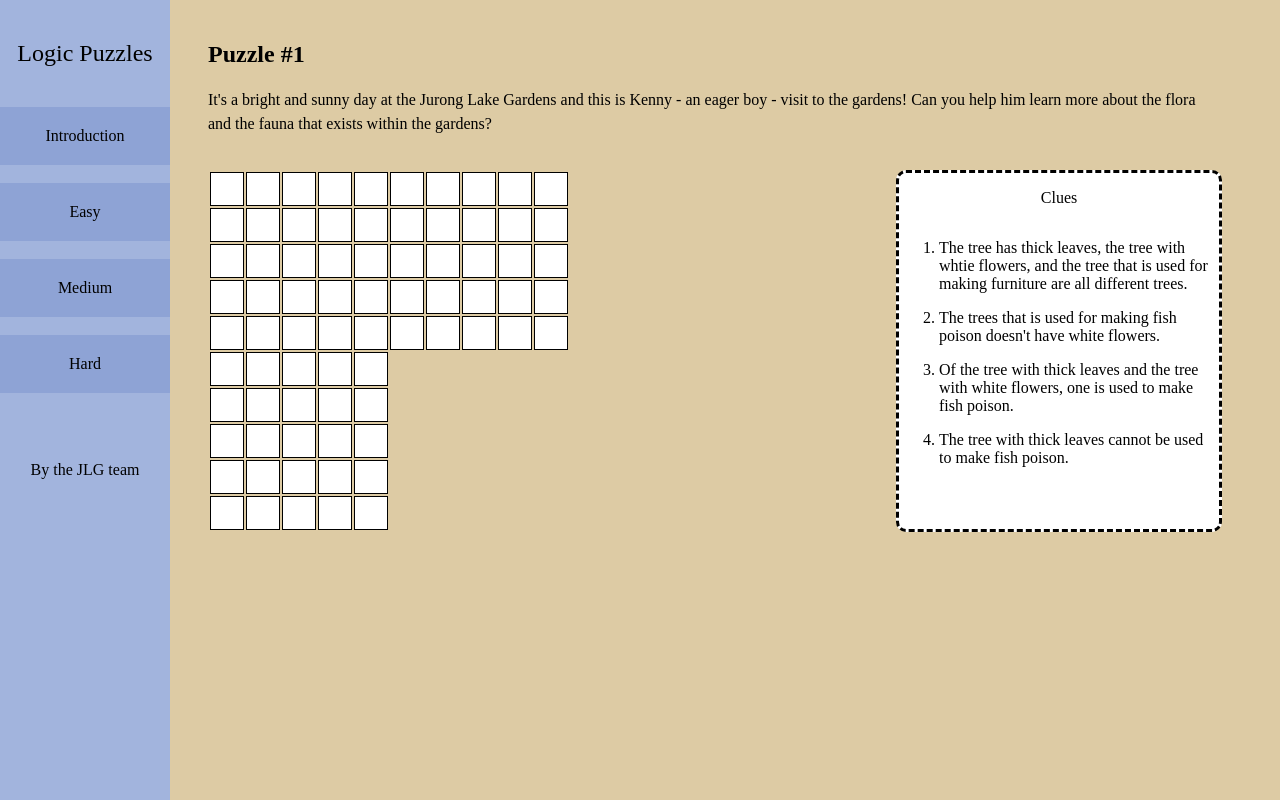
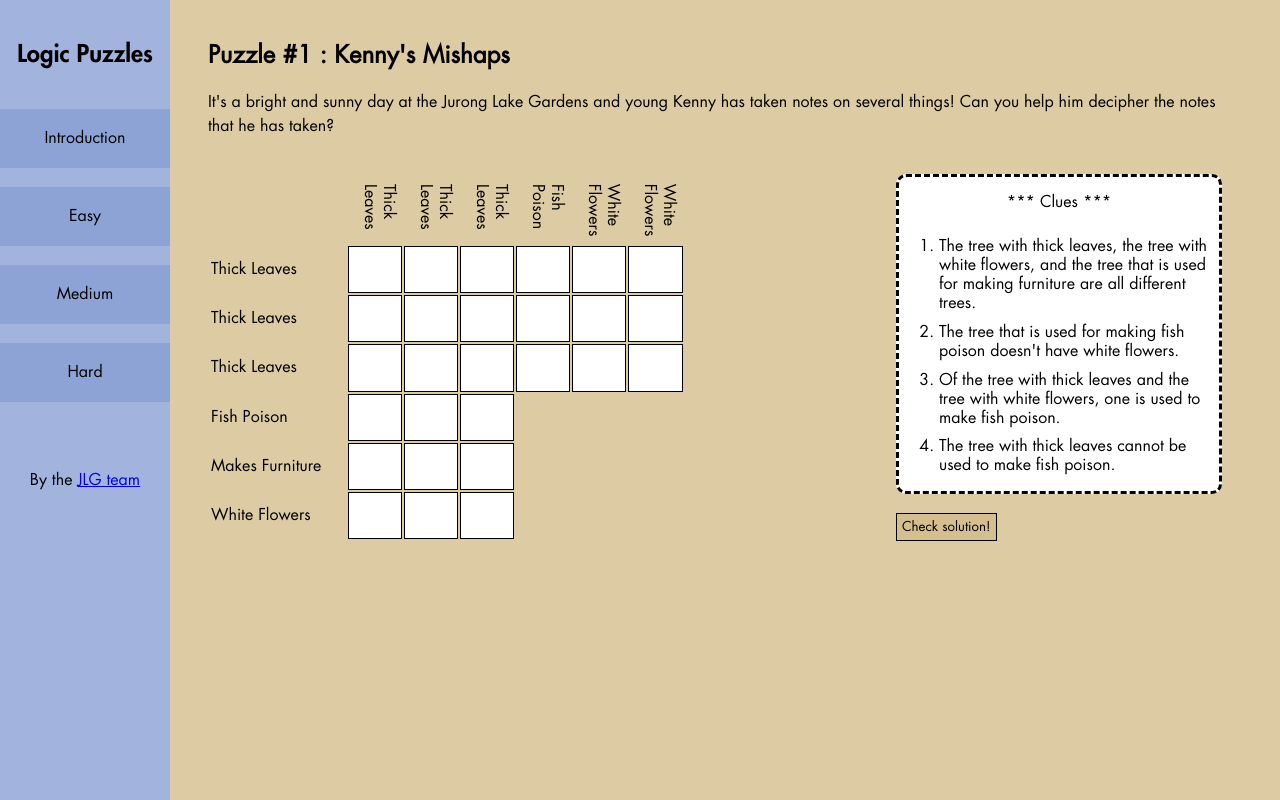
Before and after one commit to kevfo/Logic-Puzzles-in-HTML, a plain HTML site: page index.html in a window 1280 px wide. Both pictures are taken after a click on the element "Easy". Drawn offline with Linux system fonts and the light colour scheme.

Commit message:
First major commit

```diff
--- a/assets/levelData.js
+++ b/assets/levelData.js
@@ -1,15 +1,66 @@
 // This file is used to store data on levels:
-const levelOne = [
+const levelOne = {
+  rowTitles : [
+    'White Flowers',
+    'Makes Furniture',
+    'Fish Poison',
+    'Thick Leaves',
+    'Thick Leaves',
+    'Thick Leaves'
+  ],
+  colTitles : [
+    'White Flowers',
+    'White Flowers',
+    'Fish Poison',
+    'Thick Leaves',
+    'Thick Leaves',
+    'Thick Leaves'
+  ],
+  winningSelections : [
 
+  ]
+}
 
-]
+const levelTwo = {
+  rowTitles : [
+    'White Flowers',
+    'Makes Furniture',
+    'Fish Poison',
+    'Thick Leaves',
+    'Thick Leaves',
+    'Thick Leaves'
+  ],
+  colTitles : [
+    'White Flowers',
+    'Making Furniture',
+    'Fish Poison',
+    'Thick Leaves',
+    'Thick Leaves',
+    'Thick Leaves'
+  ],
+  winningSelections : [
 
-const levelTwo = [
+  ]
+}
 
+const levelThree = {
+  rowTitles : [
+    'White Flowers',
+    'Makes Furniture',
+    'Fish Poison',
+    'Thick Leaves',
+    'Thick Leaves',
+    'Thick Leaves'
+  ],
+  colTitles : [
+    'White Flowers',
+    'Making Furniture',
+    'Fish Poison',
+    'Thick Leaves',
+    'Thick Leaves',
+    'Thick Leaves'
+  ],
+  winningSelections : [
 
-]
-
-const levelThree = [
-
-
-]
+  ]
+}
--- a/assets/overall.js
+++ b/assets/overall.js
@@ -17,12 +17,21 @@ function navigateBetween(tabID, element) {
 // == FOR LOGIC GRIDS ==
 
 // Makes the grid that we want:
-function makeLogicGrid(nrow, ncol, decrementBy, tableID) {
+function makeLogicGrid(nrow, ncol, decrementBy, tableID, levelData) {
   let table = document.getElementById(tableID), rowCounter = 0, tableContents = '';
-  let id = 0;
+  let id = 0, headerBegin = '<tr> <td> </td>', headerEnd = '</tr>';
+  let cellContent = 0;
+
+  for (let i = levelData.colTitles.length - 1 ; i >= 0 ; i--) {
+    headerBegin += `<td class = "colTitle"> ${levelData.colTitles[i]} </td>`;
+  }
+
+  headerBegin += headerEnd; tableContents += headerEnd;
+  tableContents += headerBegin;
 
   for (let y = nrow ; y > 0 ; y--) {
     let rowBegin = '<tr>', rowEnd = '</tr>';
+    rowBegin += `<td class = "rowTitle"> ${levelData.rowTitles[y - 1]} </td>`;
 
     for (let x = 0 ; x < ncol ; x++) {
       rowBegin += `<td class = "logicCell" id = "${x} ${y}" onclick = "clickCell('${x} ${y}')">  </td>`;
@@ -61,15 +70,34 @@ function clickCell(cellID) {
 // == WINNING CONDITIONS ==
 
 // Checks to see the grid in question has been won:
-function hasWonPuzzle(tableID, solution) {
+function hasWonPuzzle(tableID, solution, numSelections) {
   let table = document.getElementById(tableID);
-  let selectedChoices = [], hasWon = false;
+  let selectedChoices = [], hasWon = false, selectionCount = 0, correctCount = 0;
 
   table.innerHTML.split('<tr>').forEach(element => {
-    if (solution.contains(element)) {
-
-    }
+    element.split(' ').forEach(subele => {
+      console.log(subele);
+    })
   })
 
-  return hasWon ? true : false;
+  // selection counter here:
+  if (selectionCount < numSelections) {
+    console.log("You still haven't chosen 9 cells.");
+  } else if (selectionCount === numSelections) {
+    for (let i = 0 ; i < selectedChoices.length ; i++) {
+      if (!solution.includes(selectedChoices[i])) {
+        break;
+      }
+      correctCount++;
+    }
+  } else {
+    console.log("You've selected too many choices!");
+  }
+
+  hasWon = correctCount === solution.length;
+
+  // Replace this wiht a modal tag afterwards!
+  console.log(hasWon ? "You've won" : "Nope, not yet!");
 }
+
+// Displays text for the modal:
--- a/index.html
+++ b/index.html
@@ -6,6 +6,7 @@
     <!-- For grid generation and whatnot... -->
     <link rel = "stylesheet" href = "overall.css" style = "link/css"> </link>
     <script src = "assets/overall.js"> </script>
+    <script src = "assets/levelData.js"> </script>
     <!-- END -->
 
     <title> 🧠 Logic Puzzles in JLG </title>
@@ -29,7 +30,7 @@
         Hard
       </div>
       <br/>
-      <div class = 'sidebarFooter'> By the JLG team </div>
+      <div class = 'sidebarFooter'> By the <a href = "https://www.nparks.gov.sg/juronglakegardens" target = "_blank" class = 'jlg'> JLG team </a> </div>
     </div>
 
     <!-- Intro Tab -->
@@ -37,10 +38,8 @@
       <h2> Welcome to Logic Puzzles! </h2>
       <p class = 'intro'>
         Welcome to this thingamabob of a game that you can fiddle around with!
-
-
-        What in bloody hell should I include on this page?
       </p>
+      <p style = "padding-top:2.5em;"> We hope that you have as much as fun playing this game as we had making this game!  </p>
     </div>
 
     <!-- Do we need an intro section? -->
@@ -49,28 +48,35 @@
 
     <!-- Easy one -->
     <div class = "tabContent" id = 'lvl1'>
-      <h2> Puzzle #1 </h2>
+      <h2> Puzzle #1 : Kenny's Mishaps </h2>
       <p class = 'story'>
-        It's a bright and sunny day at the Jurong Lake Gardens and this is Kenny - an eager boy -
-        visit to the gardens!  Can you help him learn more about the flora and the fauna that exists
-        within the gardens?
+        It's a bright and sunny day at the Jurong Lake Gardens and young Kenny has taken notes on several things!  Can you help him decipher
+        the notes that he has taken?
       </p>
-      <br />
       <div class = "game">
         <table class = "logicGrid">
           <tbody id = 'logicGrid1'>
 
           </tbody>
         </table>
-        <div class = "clueContainer">
-          <p style = "text-align:center;"> Clues </p>
-          <ol class = 'clues' id = 'game1clues'>
-            <li> The tree has thick leaves, the tree with whtie flowers, and the tree that is used for making furniture are all different trees. </li>
-            <li> The trees that is used for making fish poison doesn't have white flowers. </li>
-            <li> Of the tree with thick leaves and the tree with white flowers, one is used to make fish poison. </li>
-            <li> The tree with thick leaves cannot be used to make fish poison. </li>
-          </ol>
+        <div>
+          <div class = "clueContainer">
+            <p style = "text-align:center;"> *** Clues *** </p>
+            <ol class = 'clues' id = 'game1clues'>
+              <li> The tree with thick leaves, the tree with white flowers, and the tree that is used for making furniture are all different trees. </li>
+              <li> The tree that is used for making fish poison doesn't have white flowers. </li>
+              <li> Of the tree with thick leaves and the tree with white flowers, one is used to make fish poison. </li>
+              <li> The tree with thick leaves cannot be used to make fish poison. </li>
+            </ol>
+          </div>
+          <br/>
+          <button class = "submitButton" onclick = 'hasWonPuzzle("logicGrid1", "levelTwo")'>
+            Check solution!
+          </button>
         </div>
+      </div>
+      <div class = '1winningModal'>
+
       </div>
     </div>
 
@@ -78,7 +84,7 @@
     <div class = "tabContent" id = 'lvl2'>
       <h2> Puzzle #2 </h2>
       <p class = 'story'>
-        Welcome to thingamabob of a game that you can fiddle around with!
+        This is Jeremy's first time in the gardens and he is
       </p>
       <div class = "game">
         <table class = "logicGrid">
@@ -91,6 +97,12 @@
 
           </ol>
         </div>
+        <button class = "submitButton" onclick = 'hasWonPuzzle("logicGrid2", "levelOne")'>
+          Check solution!
+        </button>
+      </div>
+      <div class = '2winningModal'>
+
       </div>
     </div>
 
@@ -111,6 +123,12 @@
 
           </ol>
         </div>
+        <button class = "submitButton" onclick = 'hasWonPuzzle("logicGrid3", "levelThree")'>
+          Check solution!
+        </button>
+      </div>
+      <div class = '3winningModal'>
+
       </div>
     </div>
 
@@ -119,9 +137,9 @@
       document.getElementById('introDiv').click();
 
       // Make the logic grids here:
-      makeLogicGrid(10, 10, 5, 'logicGrid1');
-      makeLogicGrid(10, 10, 5, 'logicGrid2');
-      makeLogicGrid(10, 10, 5, 'logicGrid3');
+      makeLogicGrid(6, 6, 3, 'logicGrid1', levelOne);
+      makeLogicGrid(10, 10, 5, 'logicGrid2', levelTwo);
+      makeLogicGrid(10, 10, 5, 'logicGrid3', levelThree);
     </script>
   </body>
 </html>
--- a/overall.css
+++ b/overall.css
@@ -1,3 +1,14 @@
+/* Deal with the application's fonts */
+@font-face {
+  src: url("assets/fonts/Futura Std Book.ttf");
+  font-family: normalFutura;
+}
+
+@font-face {
+  src: url('assets/fonts/Futura Std Heavy.ttf');
+  font-family: titleFutura;
+}
+
 /* These bits deal with the sidebar on the left of the webapp*/
 .sidebarmenu {
   height: 100%;
@@ -8,6 +19,7 @@
   background-color: #A2B4DD;
   overflow-x: hidden;
   padding: 20px 0px 0px;
+  font-family: normalFutura;
 }
 
 .menuitem {
@@ -16,6 +28,8 @@
   text-align: center;
   background-color: #8EA3D5;
   width: 100%;
+  font-family: normalFutura;
+  cursor: pointer;
 }
 
 .menuitem:hover {
@@ -26,26 +40,33 @@
   text-align: center;
   padding: 20px 0px 40px 0px;
   font-size: 1.5em;
+  font-family: titleFutura;
 }
 
 .sidebarFooter {
   text-align: center;
   padding: 50px 0px 0px 0px;
+  font-family: normalFutura;
 }
 
 /* Deal with each tab's content formatting in this section*/
 .intro {
     padding-right: 50px;
+    line-height: 1.5em;
 }
 
 .tabContent {
   padding: 13px 50px 0px 200px;
+  font-family: normalFutura;
+  overflow: hidden;
 }
 
 .game {
+  padding-top: 20px;
   display: flex;
   justify-content: space-between;
-  column-gap: 10em;
+  column-gap: 1em;
+  font-family: normalFutura;
 }
 
 .logicGrid {
@@ -58,7 +79,8 @@
 }
 
 li {
-  padding-top: 1em;
+  padding-top: 0.6em;
+  font-family: normalFutura;
 }
 
 .clueContainer {
@@ -68,6 +90,22 @@ li {
   width: 20em;
 }
 
+.submitButton {
+  background-color: #D5BF8E;
+  border: 1px solid;
+  border-radius: rounded;
+  padding: 5px 5px 5px;
+  text-align: center;
+  font-family: normalFutura;
+  border-radius: 5px rounded;
+  cursor: pointer;
+}
+
+.submitButton:hover {
+  background-color: #CEB37A;
+  cursor: pointer;
+}
+
 /* For the logic grid itself */
 .logicGrid {
   border: none;
@@ -75,35 +113,67 @@ li {
 
 /* For the logic grid's cells */
 .logicCell {
-  width: 30px;
+  width: 50px;
   height: 30px;
   background-color: white;
   border: 1.5px solid black;
+  cursor: pointer;
+  text-decoration-color: rgba(0, 0, 0, 0);
 }
 
 .selectedCell {
-  width: 30px;
+  width: 50px;
   height: 30px;
   background-color: #7A9A01;
   border: 1.5px solid black;
+  cursor: pointer;
+  text-decoration-color: rgba(0, 0, 0, 0);
 }
 
 .cancelCell {
-  width: 30px;
+  width: 50px;
   height: 30px;
   background-color: #AF272F;
   border: 1.5px solid black;
+  cursor: pointer;
+  text-decoration-color: rgba(0, 0, 0, 0);
 }
 
 .logicCell:hover {
   background-color: #FEFDF4;
+  cursor: pointer;
+  text-decoration-color: rgba(0, 0, 0, 0);
 }
 
 tr {
   width: 100%;
 }
 
+.rowTitle {
+  width: 125px;
+  text-align: left;
+  padding-right: 10px;
+}
+
+.colTitle {
+  text-align: left;
+  height: 10%;
+  width: 50px;
+  transform: rotate(90deg);
+  padding-bottom: 10px;
+}
+
 /* Miscellaneous CSS for the rest of the web-app*/
 body {
   background-color: #DDCBA4;
 }
+
+/* Modal that pops up when player clicks on check answers button */
+.winningModal {
+  position: absolute;
+  width: 10%;
+  height: 20%;
+  display: flex;
+  justify-content: center;
+  display: none;
+}
```
